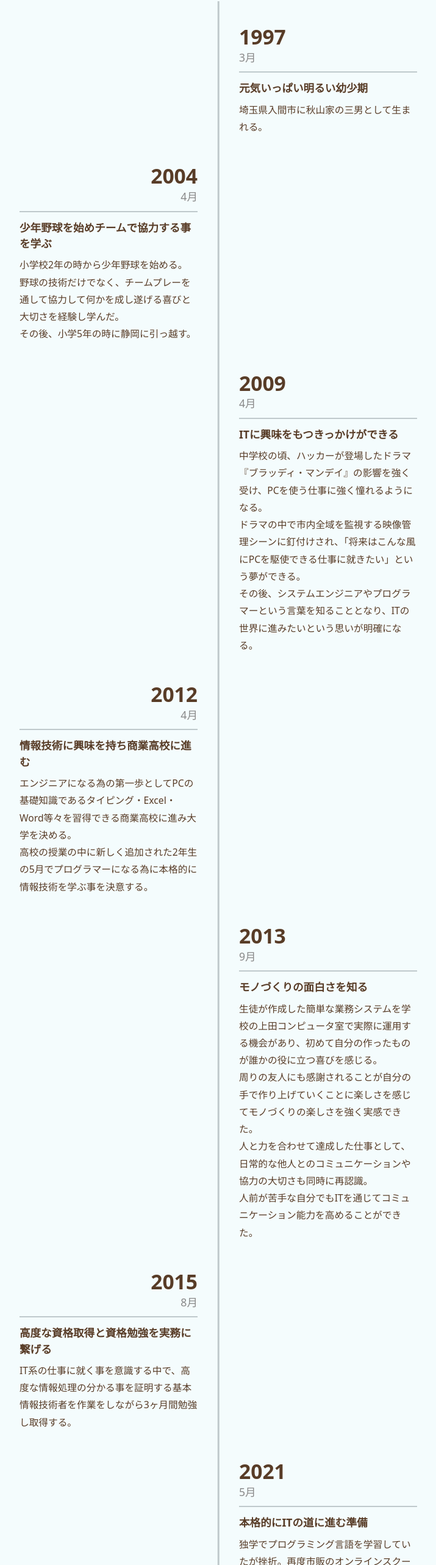
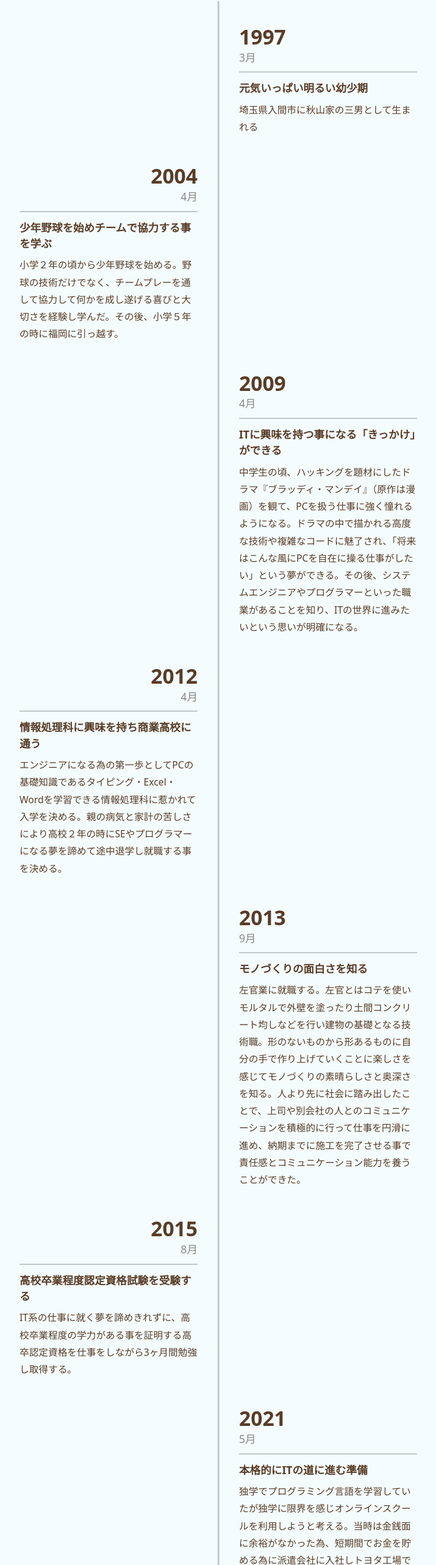
Before and after one commit to masateru0/Portfolio, a Vue app: page /profile in a window 1280 px wide. Shown: the part 819-3385 px from the top of the page at 61% size, without its empty margins (282-997 px from the left). Built offline with nearby package versions, Linux system fonts and the light colour scheme.

Commit message:
プロフィールヒストリーの内容修正

```diff
--- a/src/components/ProfileHistory.vue
+++ b/src/components/ProfileHistory.vue
@@ -26,49 +26,49 @@ const timeline = [
         year: '1997',
         month: '3月',
         title: '元気いっぱい明るい幼少期',
-        body: '埼玉県入間市に秋山家の三男として生まれる。',
+        body: '埼玉県入間市に秋山家の三男として生まれる',
     },
     {
         year: '2004',
         month: '4月',
         title: '少年野球を始めチームで協力する事を学ぶ',
-        body: '小学校2年の時から少年野球を始める。<br>野球の技術だけでなく、チームプレーを通して協力して何かを成し遂げる喜びと大切さを経験し学んだ。<br>その後、小学5年の時に静岡に引っ越す。',
+        body: '小学２年の頃から少年野球を始める。野球の技術だけでなく、チームプレーを通して協力して何かを成し遂げる喜びと大切さを経験し学んだ。その後、小学５年の時に福岡に引っ越す。',
     },
     {
         year: '2009',
         month: '4月',
-        title: 'ITに興味をもつきっかけができる',
-        body: '中学校の頃、ハッカーが登場したドラマ『ブラッディ・マンデイ』の影響を強く受け、PCを使う仕事に強く憧れるようになる。<br>ドラマの中で市内全域を監視する映像管理シーンに釘付けされ、「将来はこんな風にPCを駆使できる仕事に就きたい」という夢ができる。<br>その後、システムエンジニアやプログラマーという言葉を知ることとなり、ITの世界に進みたいという思いが明確になる。',
+        title: 'ITに興味を持つ事になる「きっかけ」ができる',
+        body: '中学生の頃、ハッキングを題材にしたドラマ『ブラッディ・マンデイ』（原作は漫画）を観て、PCを扱う仕事に強く憧れるようになる。ドラマの中で描かれる高度な技術や複雑なコードに魅了され、「将来はこんな風にPCを自在に操る仕事がしたい」という夢ができる。その後、システムエンジニアやプログラマーといった職業があることを知り、ITの世界に進みたいという思いが明確になる。',
     },
     {
         year: '2012',
         month: '4月',
-        title: '情報技術に興味を持ち商業高校に進む',
-        body: 'エンジニアになる為の第一歩としてPCの基礎知識であるタイピング・Excel・Word等々を習得できる商業高校に進み大学を決める。<br>高校の授業の中に新しく追加された2年生の5月でプログラマーになる為に本格的に情報技術を学ぶ事を決意する。',
+        title: '情報処理科に興味を持ち商業高校に通う',
+        body: 'エンジニアになる為の第一歩としてPCの基礎知識であるタイピング・Excel・Wordを学習できる情報処理科に惹かれて入学を決める。親の病気と家計の苦しさにより高校２年の時にSEやプログラマーになる夢を諦めて途中退学し就職する事を決める。',
     },
     {
         year: '2013',
         month: '9月',
         title: 'モノづくりの面白さを知る',
-        body: '生徒が作成した簡単な業務システムを学校の上田コンピュータ室で実際に運用する機会があり、初めて自分の作ったものが誰かの役に立つ喜びを感じる。<br>周りの友人にも感謝されることが自分の手で作り上げていくことに楽しさを感じてモノづくりの楽しさを強く実感できた。<br>人と力を合わせて達成した仕事として、日常的な他人とのコミュニケーションや協力の大切さも同時に再認識。<br>人前が苦手な自分でもITを通じてコミュニケーション能力を高めることができた。',
+        body: '左官業に就職する。左官とはコテを使いモルタルで外壁を塗ったり土間コンクリート均しなどを行い建物の基礎となる技術職。形のないものから形あるものに自分の手で作り上げていくことに楽しさを感じてモノづくりの素晴らしさと奥深さを知る。人より先に社会に踏み出したことで、上司や別会社の人とのコミュニケーションを積極的に行って仕事を円滑に進め、納期までに施工を完了させる事で責任感とコミュニケーション能力を養うことができた。',
     },
     {
         year: '2015',
         month: '8月',
-        title: '高度な資格取得と資格勉強を実務に繋げる',
-        body: 'IT系の仕事に就く事を意識する中で、高度な情報処理の分かる事を証明する基本情報技術者を作業をしながら3ヶ月間勉強し取得する。',
+        title: '高校卒業程度認定資格試験を受験する',
+        body: 'IT系の仕事に就く夢を諦めきれずに、高校卒業程度の学力がある事を証明する高卒認定資格を仕事をしながら3ヶ月間勉強し取得する。',
     },
     {
         year: '2021',
         month: '5月',
         title: '本格的にITの道に進む準備',
-        body: '独学でプログラミング言語を学習していたが挫折。再度市販のオンラインスクールを利用しようと考える。<br>実務経験を積むために、転職活動を開始し客先常駐の会社へ派遣就職し社内SEとして3年で働き始める。',
+        body: '独学でプログラミング言語を学習していたが独学に限界を感じオンラインスクールを利用しようと考える。当時は金銭面に余裕がなかった為、短期間でお金を貯める為に派遣会社に入社しトヨタ工場で働き始める。',
     },
     {
         year: '2024',
         month: '8月',
         title: 'プログラミング言語勉強を本格始動',
-        body: 'オンラインスクールを利用し挫折しようとしていたが、現エンジニアの友人と勉強会を行なったり本人へメンターとして付いてもらい勉強を始めることに決意。<br>加速していくIT一社でWeb開発を行い、リリースするまでの経験を積むため、次の職場探しとして派遣就職は必要性はないと考え始めた。<br>効率良く学習するための環境の整備に取り組み、もっとスキルアップさせていきたいと意識し積極的に勉強を開始した。',
+        body: 'オンラインスクールを利用しようとしていたが、現エンジニアの友人に勧められて独学＋友人にメンターとして付いてもらい勉強を始めることになる。勉強していく上で一緒にweb開発を行い、リリースするまでの過程を経験した。又、web開発を通して課題を解決し効率化させることも学んだ。就職をして更に大きい規模のweb開発に携わり、もっとスキルアップさせていきたいと思い就職活動を開始した。',
     },
 ]
 </script>
```
